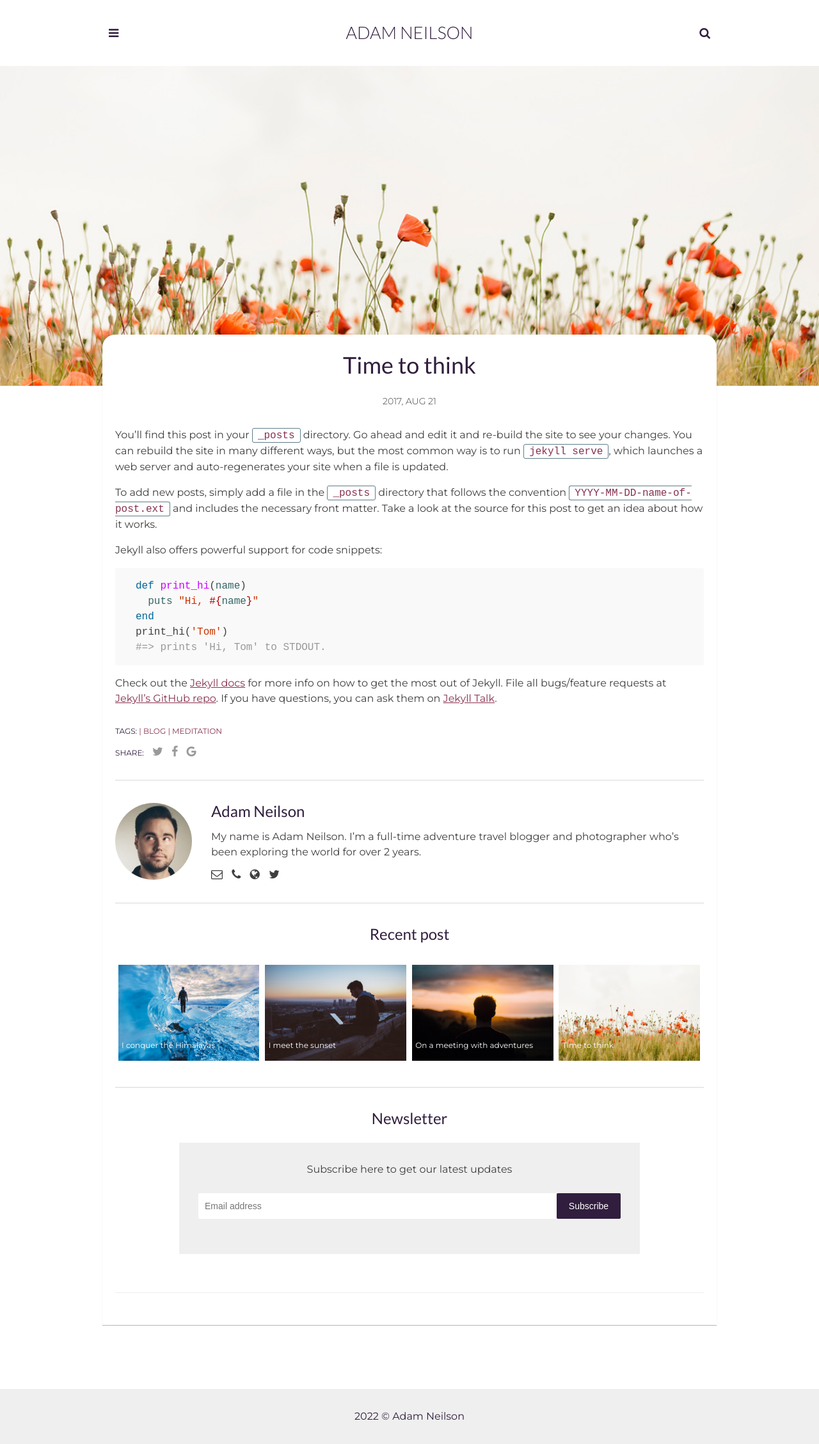
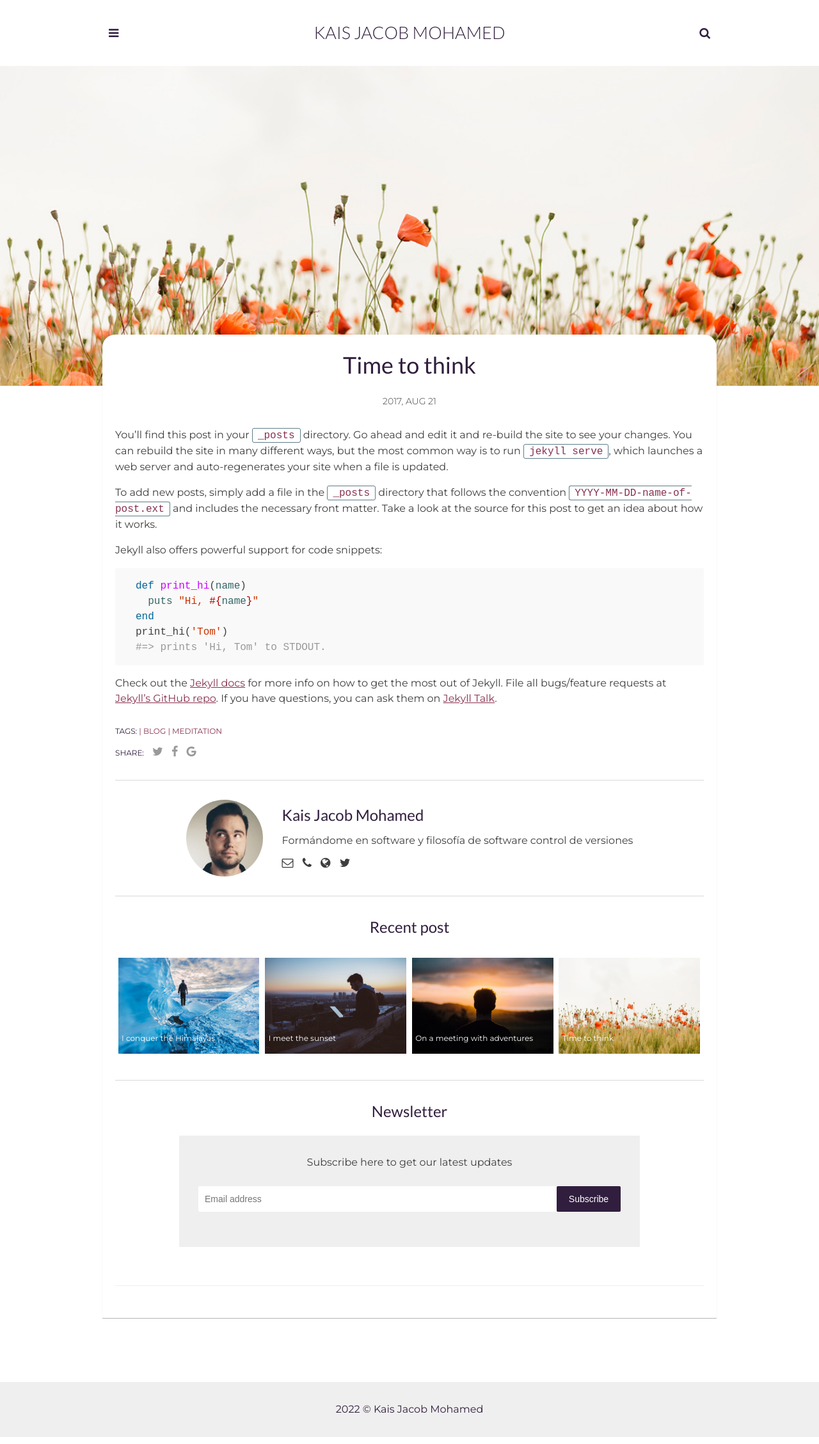
Before and after one commit to kaisjacob/adam-blog, a Jekyll site: the page built from _posts/2017-08-21-time-to-think.markdown, in a window 1280 px wide. Shown: the whole page at 64% size. Built offline with Jekyll 4.4.1, drawn with Linux system fonts in a browser that asks for light colours; comment, search, counter and statistics services are not loaded.

Commit message:
Update _config.yml

```diff
--- a/_config.yml
+++ b/_config.yml
@@ -1,4 +1,4 @@
-title: My personal blog - Adam Neilson
+title: Actividad Práctica Obligatoria para el curso de Control de Versiones con Git/GitHub
 email: your-email@domain.com
 description: > # this means to ignore newlines until "baseurl:"
   Write an awesome description for your new site here. You can edit this
@@ -9,9 +9,9 @@ baseurl: "/adam-blog" # the subpath of your site, e.g. /blog
 url: "" # the base hostname & protocol for your site, e.g. http://example.com
 
 # Author settings
-author: Adam Neilson # add your name
+author: Kais Jacob Mohamed # add your name
 author-pic: adam-face.jpg
-about-author: My name is Adam Neilson. I’m a full-time adventure travel blogger and photographer who’s been exploring the world for over 2 years.
+about-author: Formándome en software y filosofía de software control de versiones
 
 # Contact links
 email: # Add your Email address
```
